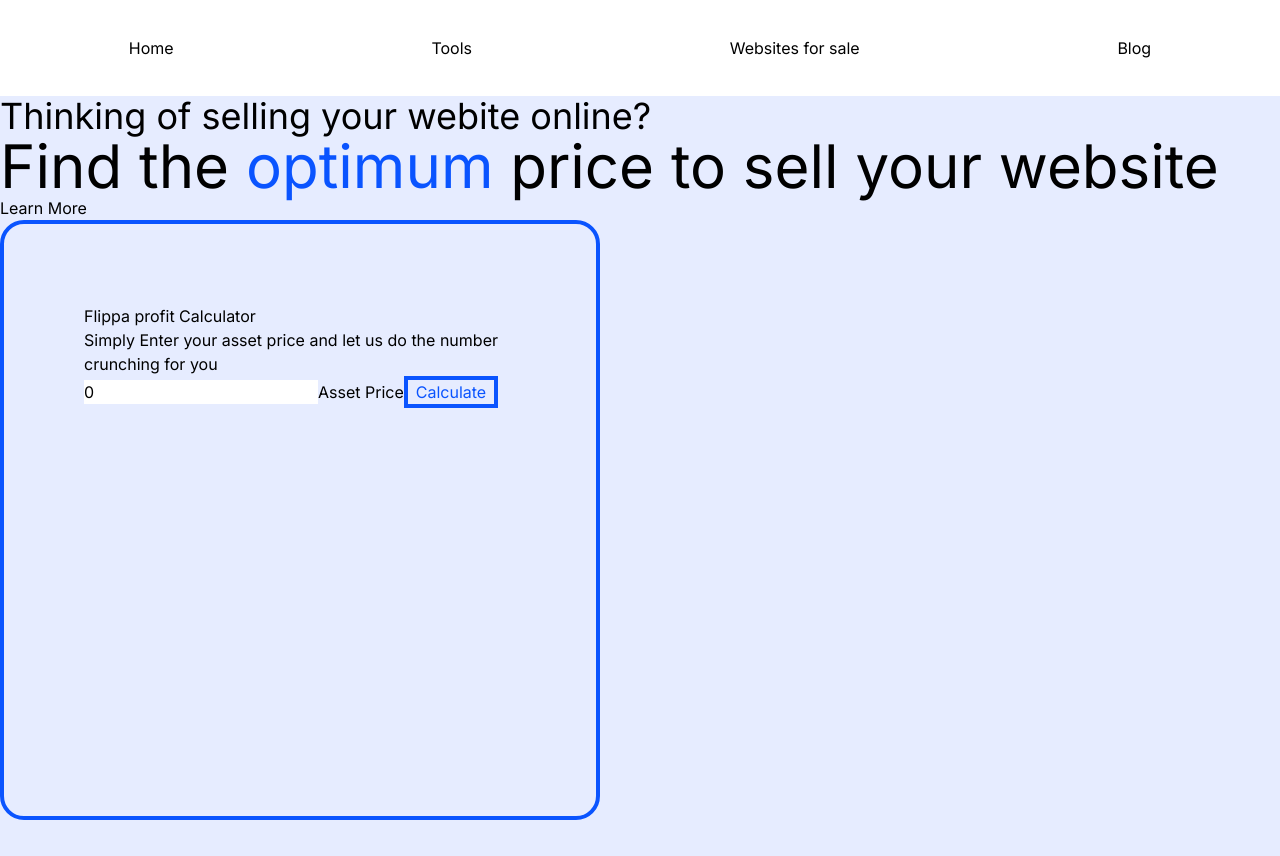
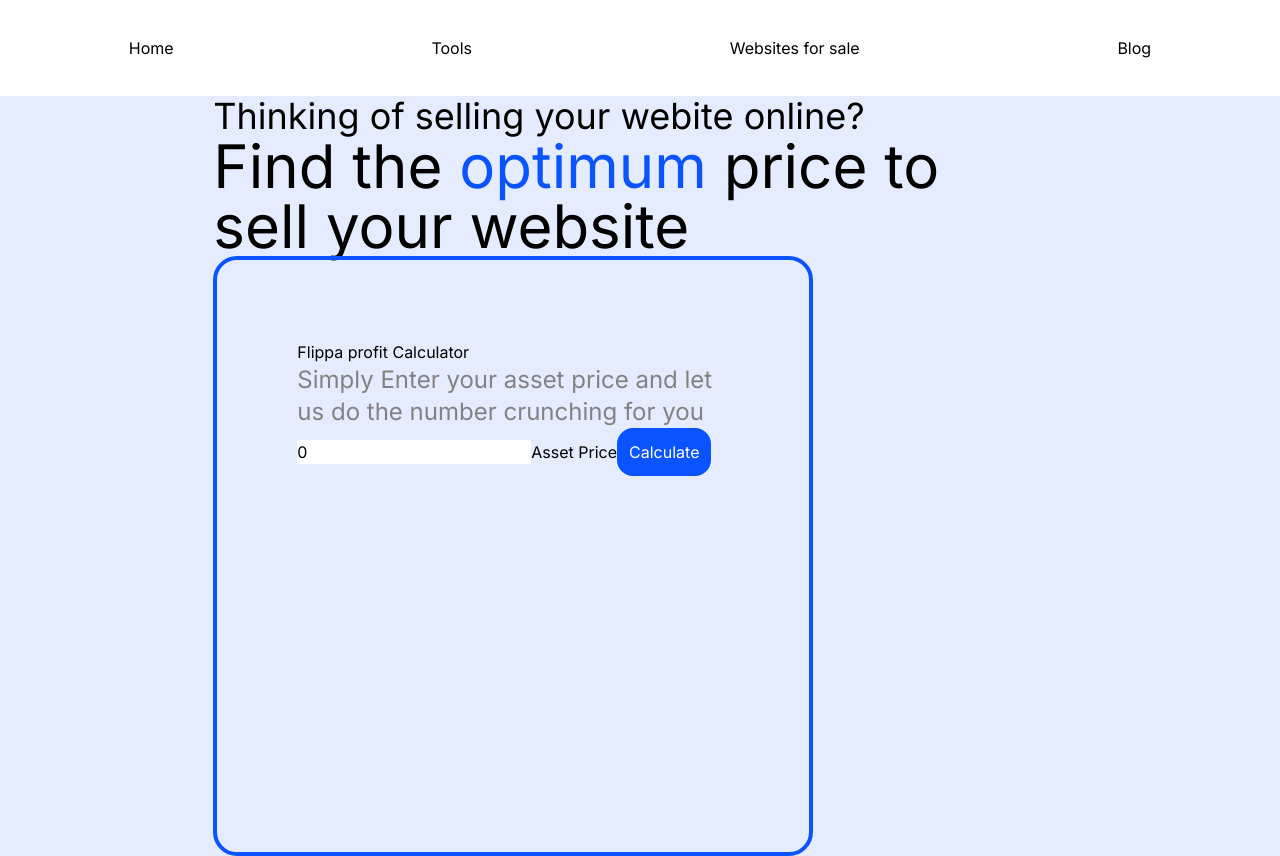
Before and after one commit to akshayprabhu200/flippa-sweet-spot, a Next.js app: page / in a window 1280 px wide. Before the commit the page ends 820 px from the top, so only its background shows below. Built offline with nearby package versions, Linux system fonts and the light colour scheme.

Commit message:
Added CSS

```diff
--- a/src/app/_components/calculatorPrice.tsx
+++ b/src/app/_components/calculatorPrice.tsx
@@ -31,7 +31,7 @@ const CalculatorPrice = ({
   return (
     <form onSubmit={handleNext}>
       <h3>Flippa profit Calculator</h3>
-      <p>
+      <p className="explainer-text">
         Simply Enter your asset price and let us do the number crunching for you
       </p>
       <input
@@ -53,10 +53,7 @@ const CalculatorPrice = ({
         required
       />
       <label htmlFor="price">Asset Price</label>
-      <button
-        type="submit"
-        className="text-flippaBlue border-4 border-flippaBlue rounded-10 px-2 py-"
-      >
+      <button type="submit" className="btn-primary">
         Calculate
       </button>
     </form>
--- a/src/app/globals.css
+++ b/src/app/globals.css
@@ -26,3 +26,12 @@ body {
     text-wrap: balance;
   }
 }
+
+@layer components {
+  .btn-primary {
+    @apply text-navigation bg-flippaBlue border-4 border-flippaBlue rounded-2xl px-2 py-2;
+  }
+  .explainer-text {
+    @apply text-2xl text-subtitleText opacity-100;
+  }
+}
--- a/src/app/page.tsx
+++ b/src/app/page.tsx
@@ -14,17 +14,16 @@ export default function Home() {
           </ul>
         </nav>
       </header>
-      <main>
-        <section>
+      <main className="grid grid-cols-12">
+        <section className="col-start-3 col-end-10">
           <h3 className="text-4xl ">Thinking of selling your webite online?</h3>
           <h2 className="text-6xl text-headingText">
             Find the <span className="text-flippaBlue">optimum</span> price to
             sell your website
           </h2>
-          <button>Learn More</button>
         </section>
 
-        <section className="border-flippaBlue rounded-3xl min-h-600 border-4 w-600 p-[5rem]">
+        <section className="col-start-3 col-end-10 border-flippaBlue rounded-3xl min-h-600 border-4 w-600 p-[5rem]">
           <Calculator></Calculator>
         </section>
       </main>
--- a/tailwind.config.ts
+++ b/tailwind.config.ts
@@ -18,7 +18,7 @@ const config: Config = {
       card: "hsla(215, 72%, 93%, 1)",
       flippaBlue: "hsla(222, 100%, 52%, 1)",
       headingText: "hsla(0, 0%, 0%, 1)",
-      subtitleText: "hsla(0, 0%, 44%, 1)",
+      subtitleText: "hsla(0, 0%, 51%, 1)",
     },
     spacing: {
       "600": "37.5rem"
```
